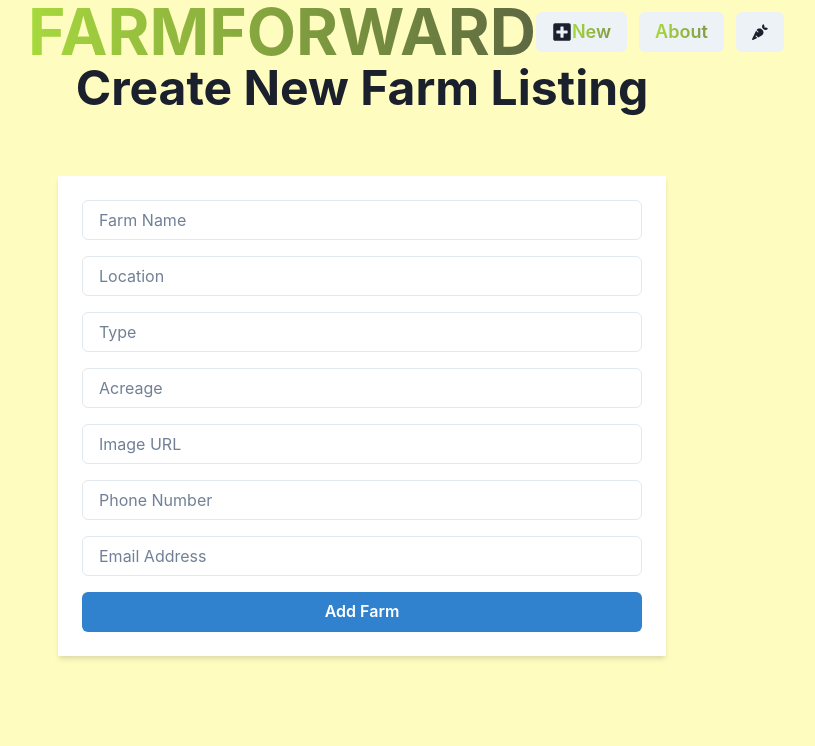
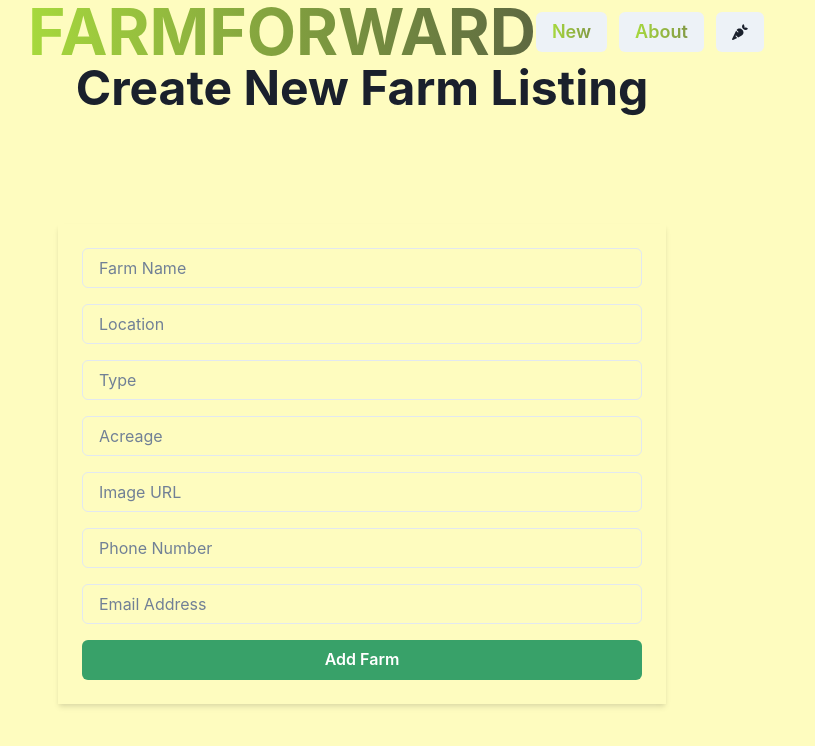
Before and after one commit to kush-1/FarmForward, a React (Vite) app in the folder Front-end/: page /create in a window 1280 px wide. Shown: the top 746 px of the page, without its empty margins (278-1093 px from the left). Built offline with nearby package versions, Linux system fonts and the light colour scheme.

Commit message:
Random changes to colors

```diff
--- a/Front-end/src/components/NavBar.jsx
+++ b/Front-end/src/components/NavBar.jsx
@@ -1,7 +1,7 @@
 import { Container, Button, HStack, Flex, Text, useColorMode} from '@chakra-ui/react';
 import { Link } from "react-router-dom";
 import { LuCarrot } from "react-icons/lu";
-import { FaCarrot, FaPlusSquare } from "react-icons/fa";
+import { FaCarrot } from "react-icons/fa";
 
 const NavBar = () => {
     const { colorMode, toggleColorMode } = useColorMode();
@@ -32,7 +32,6 @@ const NavBar = () => {
                 <HStack spacing = { 3 } alignItems = { "right" }>
                     <Link to = { "/create" }>
                         <Button>
-                            <FaPlusSquare fontSize={20}/>
                             <Text
                                 fontSize = {18}
                                 bgGradient='linear(to-l,rgb(131, 154, 69), #a7d93d)'
--- a/Front-end/src/pages/CreateFarmPage.jsx
+++ b/Front-end/src/pages/CreateFarmPage.jsx
@@ -19,12 +19,12 @@ const CreateFarmPage = () => {
     return (
         <Container maxW={"container.sm"}>
             <VStack spacing={8}>
-                <Heading as={"h1"} size={"2xl"} textAlign={"center"} mb={8}>
+                <Heading as={"h1"} size={"2xl"} textAlign={"center"} mb={20}>
                     Create New Farm Listing
                 </Heading>
 
                 <Box
-                    w={"full"} bg={useColorModeValue("white","5d6841")}
+                    w={"full"} bg={useColorModeValue("","green.800")}
                     p={6} founded={"lg"} shadow={"md"}
                 >
                     <VStack spacing={4}>
@@ -71,7 +71,7 @@ const CreateFarmPage = () => {
                             value = {newFarm.email}
                             onChange = {(e) => setNewFarm({ ...newFarm, email: e.target.value})}
                         />
-                        <Button colorScheme="blue" onClick={handleAddFarm} w="full">
+                        <Button colorScheme="green" onClick={handleAddFarm} w="full">
                             Add Farm
                         </Button>
                     </VStack>
```
